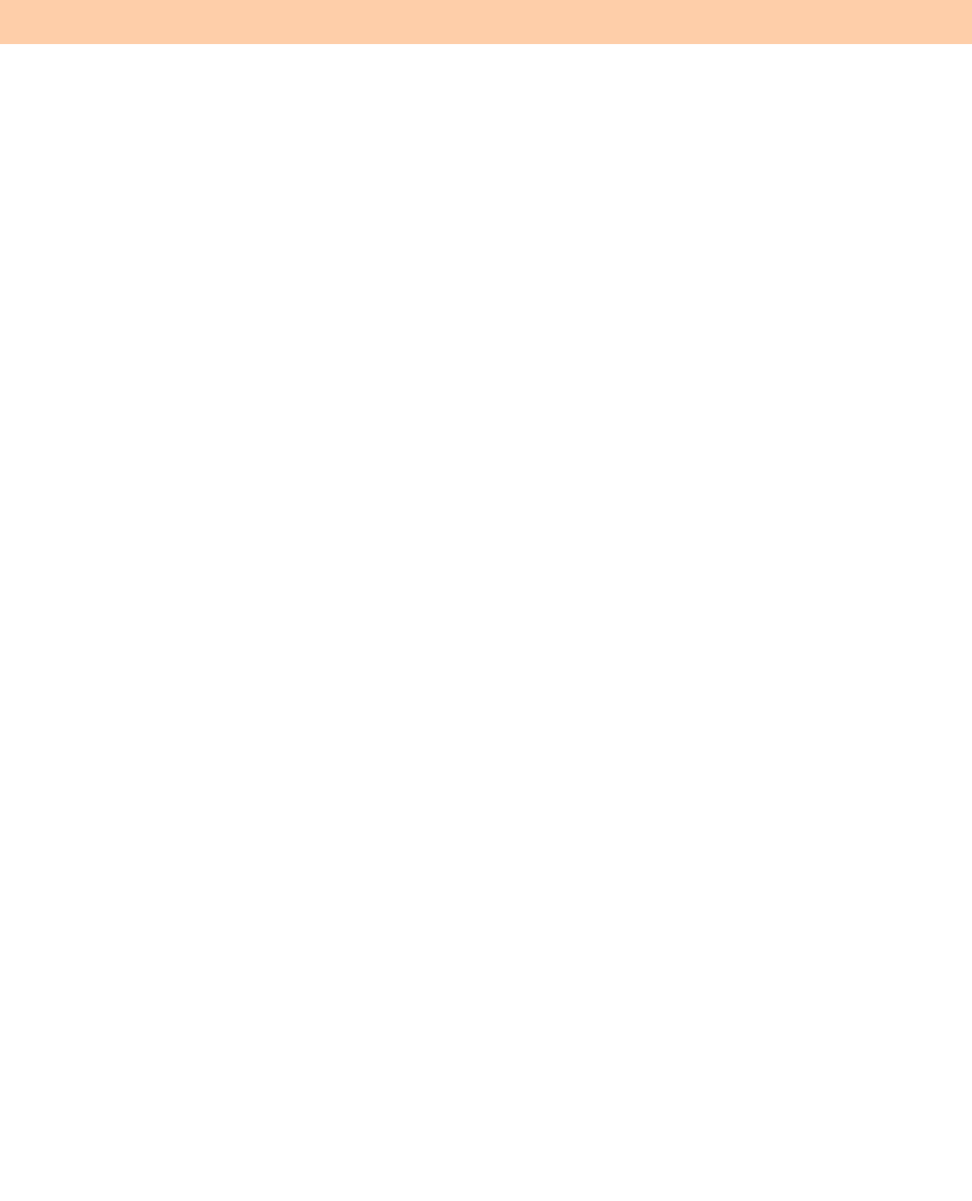
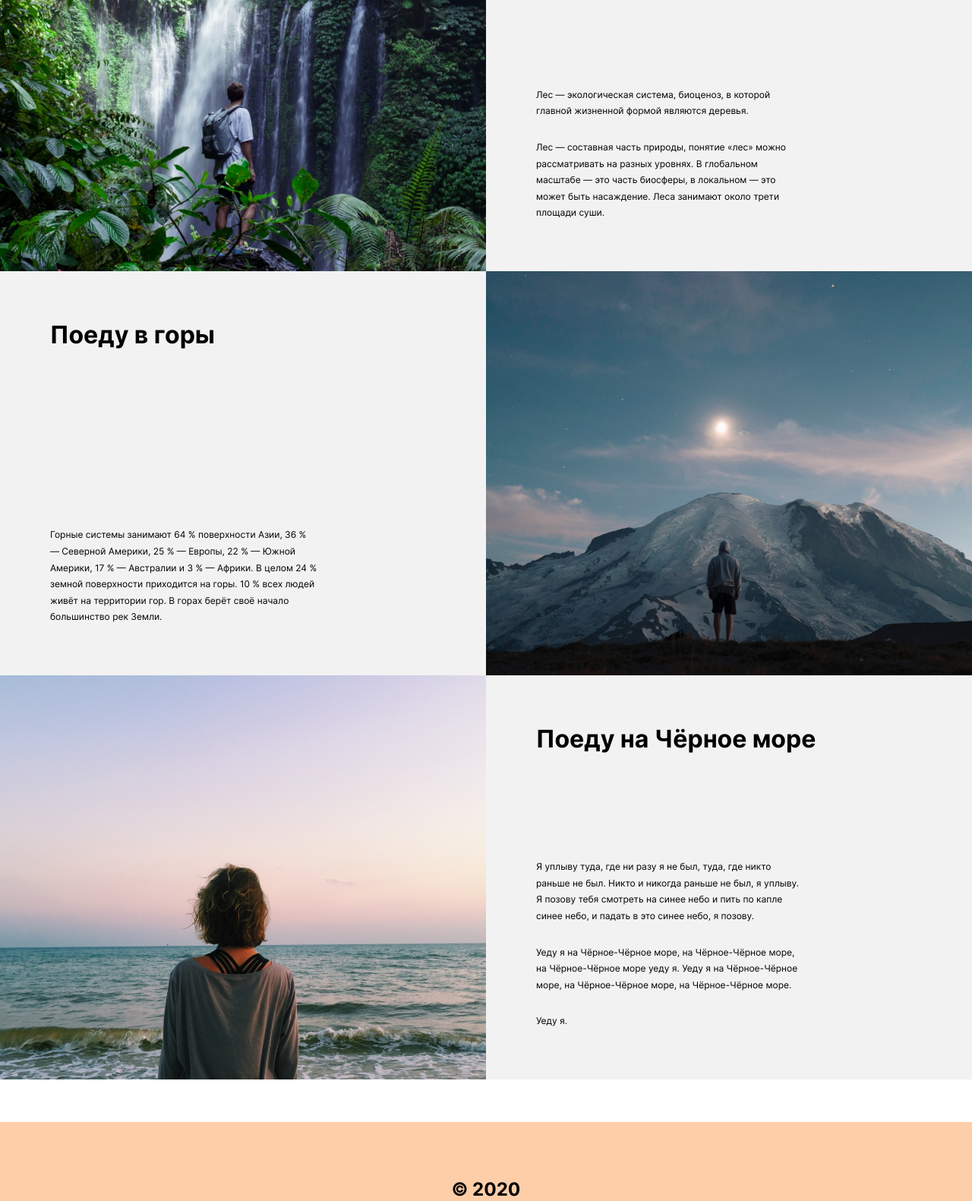
Before and after one commit to Korvin22/where-to-travel, a plain HTML site: page index.html in a window 1280 px wide. Shown: the part 279-1860 px from the top of the page at 76% size. Before the commit the page ends 852 px from the top, so only its background shows below. Drawn offline with Linux system fonts and the light colour scheme.

Commit message:
timur_first_commit

```diff
--- /dev/null
+++ b/blocks/places/__description/places__description.css
@@ -0,0 +1,43 @@
+.places__description {
+  display: flex;
+  flex-direction: column;
+  justify-content: space-between;
+  padding: 66px;
+  background-color: #f2f2f2;
+}
+
+.places__description:nth-of-type(1) {
+  order: 0;
+}
+
+.places__description:nth-of-type(2) {
+  order: 0;
+}
+
+.places__description:nth-of-type(3) {
+  order: 1;
+}
+
+@media screen and (max-width: 984px) {
+  .places__description {
+    padding: 48px;
+  }
+}
+
+@media screen and (max-width: 728px) {
+  .places__description {
+    padding: 40px;
+  }
+
+  .places__description:nth-of-type(1) {
+      order: 1;
+  }
+
+  .places__description:nth-of-type(2) {
+      order: 2;
+  }
+
+  .places__description:nth-of-type(3) {
+      order: 3;
+  }
+}
--- /dev/null
+++ b/blocks/places/__paragraph/places__paragraph.css
@@ -0,0 +1,14 @@
+.places__paragraph {
+  font-size: 12px;
+  line-height: 1.8;
+  list-style-type: none;
+  padding: 26px 0 0 0;
+  margin: 0;
+}
+
+@media screen and (max-width: 984px) {
+.places__paragraph {
+  line-height: 1.4;
+  padding: 18px 0 0 0;
+}
+}
--- /dev/null
+++ b/blocks/places/__picture/places__picture.css
@@ -0,0 +1,34 @@
+.places__picture {
+  width: 640px;
+  width: 100%;
+  object-fit: cover;
+  height: 532px;
+}
+
+.places__picture:nth-of-type(1) {
+  order: 0;
+}
+
+.places__picture:nth-of-type(2) {
+  order: 1;
+}
+
+.places__picture:nth-of-type(3) {
+    order: 1;
+}
+
+@media screen and (max-width: 984px) {
+  .places__picture {
+    height: 506px;
+  }
+}
+
+@media screen and (max-width: 728px) {
+  .places__picture:nth-of-type(2) {
+    order: 2;
+  }
+
+  .places__picture:nth-of-type(3) {
+      order: 3;
+  }
+}
--- /dev/null
+++ b/blocks/places/__place/places__place.css
@@ -0,0 +1,19 @@
+.places__place {
+  max-width: 1280px;
+  width: 100%;
+  display: grid;
+  grid-template-columns: repeat(2, minmax(400px, 640px));
+  grid-template-rows: auto;
+}
+
+@media screen and (max-width: 984px) {
+  .places__place {
+    grid-template-columns: repeat(2, minmax(364px, 492px));
+  }
+}
+
+@media screen and (max-width: 728px) {
+  .places__place {
+    grid-template-columns: minmax(320px, 728px);
+  }
+}
--- /dev/null
+++ b/blocks/places/__text/places__text.css
@@ -0,0 +1,5 @@
+.places__text {
+  max-width: 352px;
+  padding: 0;
+  margin: 0;
+}
--- /dev/null
+++ b/blocks/places/__title/places__title.css
@@ -0,0 +1,11 @@
+.places__title {
+  font-size: 32px;
+  padding: 0;
+  margin: 0;
+}
+
+@media screen and (max-width: 528px) {
+.places__title {
+  font-size: 24px;
+}
+}
--- /dev/null
+++ b/blocks/places/places.css
@@ -0,0 +1,4 @@
+.places {
+  max-width: 1280px;
+  width: 100%;
+}
--- a/index.html
+++ b/index.html
@@ -26,6 +26,36 @@
         </header>
         <main class="content page__content">
 
+<!-- Здесь начинается код ТИ -->
+<section class="places">
+  <div class="places__place">
+    <img src="./images/places-forest.jpeg" alt="лес" class="places__picture">
+    <div class="places__description">
+      <h2 class="places__title">Поеду в лес</h2>
+      <ul class="places__text">
+        <li class="places__paragraph">Лес — экологическая система, биоценоз, в которой главной жизненной формой являются деревья.</li>
+        <li class="places__paragraph">Лес — составная часть природы, понятие «лес» можно рассматривать на разных уровнях. В глобальном масштабе — это часть биосферы, в локальном — это может быть насаждение. Леса занимают около трети площади суши.</li>
+      </ul>
+    </div>
+    <img src="./images/places-mountains.jpeg" alt="горы" class="places__picture">
+    <div class="places__description">
+      <h2 class="places__title">Поеду в горы</h2>
+      <ul class="places__text">
+        <li class="places__paragraph">Горные системы занимают 64 % поверхности Азии, 36 % — Северной Америки, 25 % — Европы, 22 % — Южной Америки, 17 % — Австралии и 3 % — Африки. В целом 24 % земной поверхности приходится на горы. 10 % всех людей живёт на территории гор. В горах берёт своё начало большинство рек Земли.</li>
+      </ul>
+    </div>
+    <img src="./images/places-black-sea.jpeg" alt="горы" class="places__picture">
+    <div class="places__description">
+      <h2 class="places__title">Поеду на Чёрное море</h2>
+      <ul class="places__text">
+        <li class="places__paragraph">Я уплыву туда, где ни разу я не был, туда, где никто раньше не был. Никто и никогда раньше не был, я уплыву. Я позову тебя смотреть на синее небо и пить по капле синее небо, и падать в это синее небо, я позову.</li>
+        <li class="places__paragraph">Уеду я на Чёрное-Чёрное море, на Чёрное-Чёрное море, на Чёрное-Чёрное море уеду я. Уеду я на Чёрное-Чёрное море, на Чёрное-Чёрное море, на Чёрное-Чёрное море.</li>
+        <li class="places__paragraph">Уеду я.</li>
+      </ul>
+    </div>
+  </div>
+</section>
+<!-- Здесь заканчивается код ТИ -->
 
         </main>
         <footer class="footer">
--- a/pages/index.css
+++ b/pages/index.css
@@ -9,5 +9,15 @@
 @import url(../blocks/header/__links/header__links.css);
 @import url(../blocks/header/__link/header__link.css);
 
+/* Здесь начинается код ТИ */
+@import url(../blocks/places/places.css);
+@import url(../blocks/places/__place/places__place.css);
+@import url(../blocks/places/__description/places__description.css);
+@import url(../blocks/places/__picture/places__picture.css);
+@import url(../blocks/places/__text/places__text.css);
+@import url(../blocks/places/__title/places__title.css);
+@import url(../blocks/places/__paragraph/places__paragraph.css);
+/* Здесь заканчивается код ТИ */
+
 @import url(../blocks/footer/footer.css);
 @import url(../blocks/footer/__copyright/footer__copyright.css);
```
Also changed, not shown: 1 other file.
